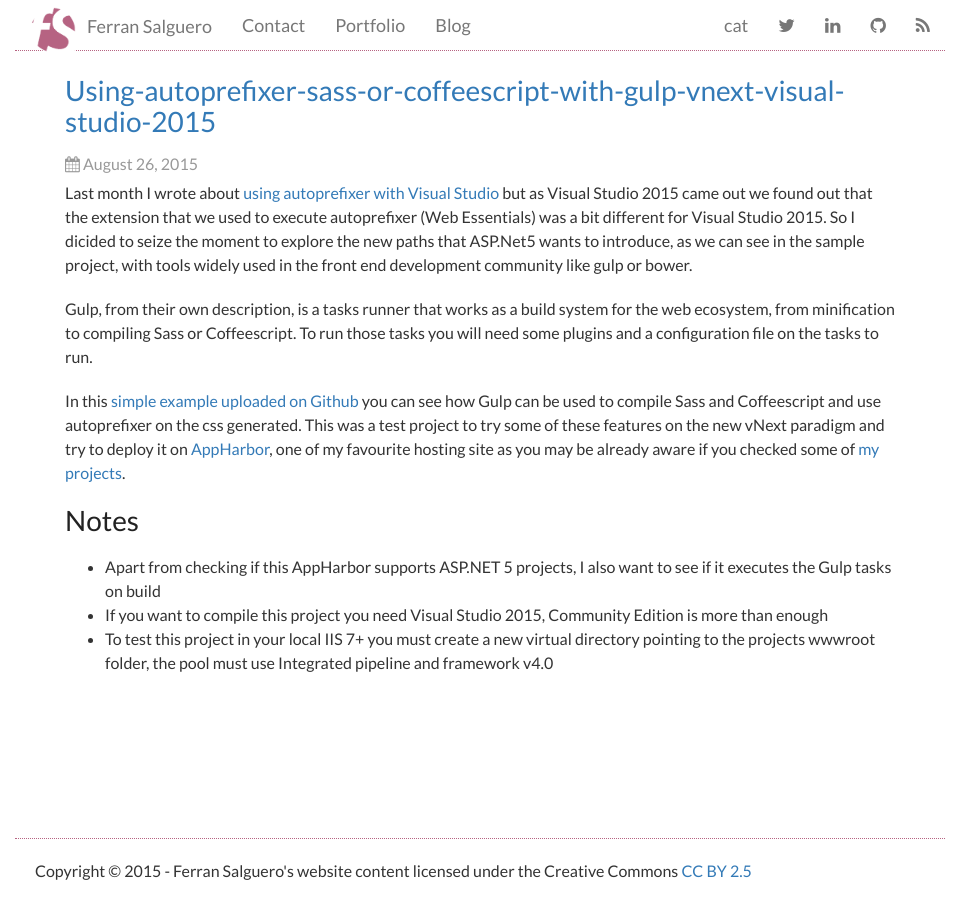
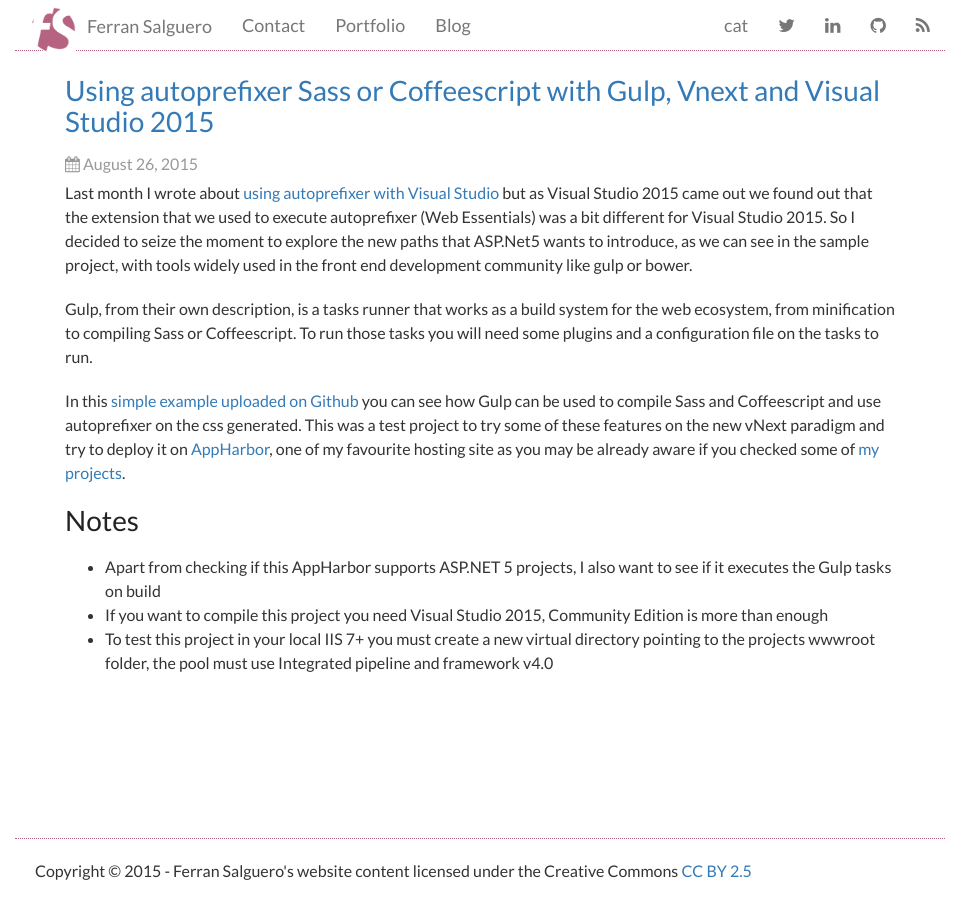
Before and after one commit to FerranSalguero/ferransalguero.github.io, a Jekyll site: the page built from _posts/2015-08-26-Using-autoprefixer-sass-coffeescript-with-gulp-vnext-visual-studio-2015.md, in a window 1280 px wide. Shown: the whole page, without its empty margins (160-1121 px from the left). Built offline with Jekyll 4.4.1, drawn with Linux system fonts in a browser that asks for light colours; nearby versions of some CDN libraries; library files that are not in the unit come from our copies; comment, search, counter and statistics services are not loaded.

Commit message:
title tuning last post

```diff
--- a/_posts/2015-08-26-Using-autoprefixer-sass-coffeescript-with-gulp-vnext-visual-studio-2015.md
+++ b/_posts/2015-08-26-Using-autoprefixer-sass-coffeescript-with-gulp-vnext-visual-studio-2015.md
@@ -1,9 +1,9 @@
 ---
 layout: article
-title: Using-autoprefixer-sass-or-coffeescript-with-gulp-vnext-visual-studio-2015
+title: Using autoprefixer Sass or Coffeescript with Gulp, Vnext and Visual Studio 2015
 ---
 
-Last month I wrote about [using autoprefixer with Visual Studio][1] but as Visual Studio 2015 came out we found out that the extension that we used to execute autoprefixer (Web Essentials) was a bit different for Visual Studio 2015. So I dicided to seize the moment to explore the new paths that ASP.Net5 wants to introduce, as we can see in the sample project, with tools widely used in the front end development community like gulp or bower.
+Last month I wrote about [using autoprefixer with Visual Studio][1] but as Visual Studio 2015 came out we found out that the extension that we used to execute autoprefixer (Web Essentials) was a bit different for Visual Studio 2015. So I decided to seize the moment to explore the new paths that ASP.Net5 wants to introduce, as we can see in the sample project, with tools widely used in the front end development community like gulp or bower.
 
 Gulp, from their own description, is a tasks runner that works as a build system for the web ecosystem, from minification to compiling Sass or Coffeescript. To run those tasks you will need some plugins and a configuration file on the tasks to run.
 
```
